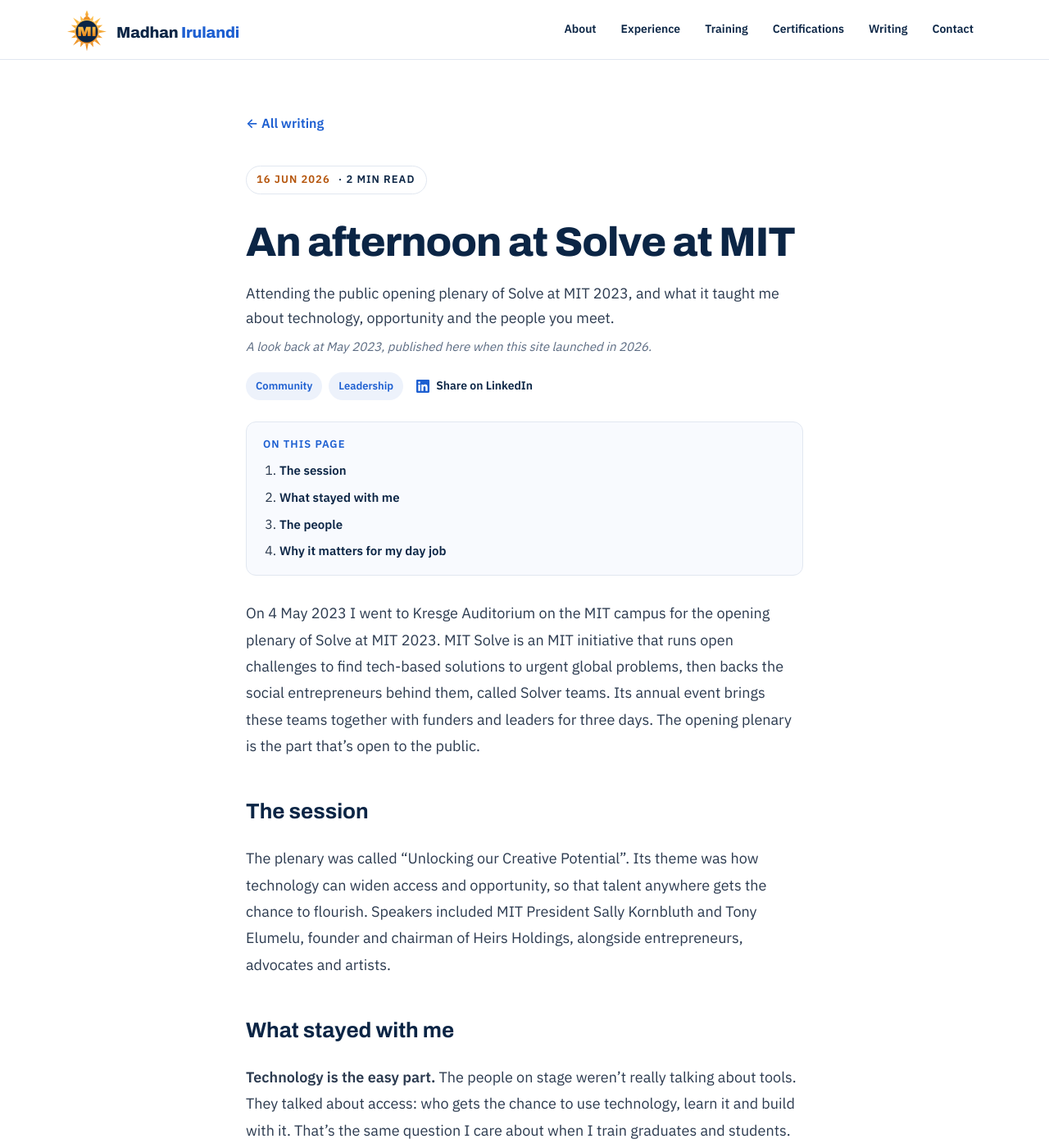
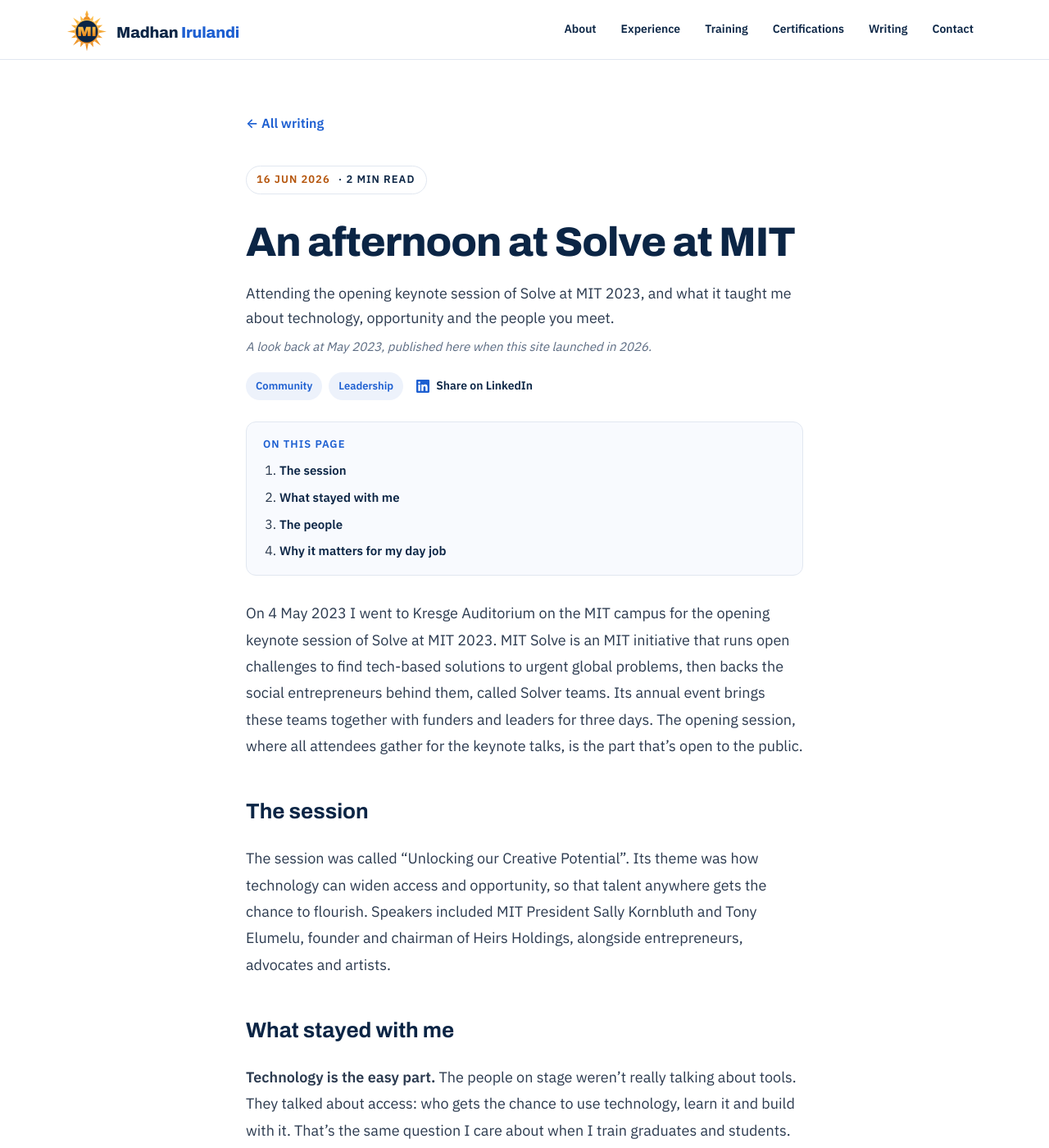
Before and after one commit to Madhan-I/Madhan-I.github.io, a Jekyll site: the page built from _posts/2026-06-16-solve-at-mit-2023.md, in a window 1280 px wide and 1400 px high. Shown: the whole window at 82% size. Built offline with Jekyll 4.4.1, drawn with Linux system fonts in a browser that asks for light colours; our own code applies the rules of GitHub Pages for plain Markdown files.

Commit message:
Solve at MIT: plain words instead of 'plenary'
Co-Authored-By: Claude Opus 5.5 <noreply@anthropic.com>
Claude-Session: https://claude.ai/code/session_01MFRrTt7LBDdX57m85KHNGp

```diff
--- a/_data/profile.yml
+++ b/_data/profile.yml
@@ -298,7 +298,7 @@ events:
     what: Built part of a team project combining image mapping with sentiment analysis, at Voxel51's computer vision hackathon on Northeastern's Boston campus
     when: Mar 2025
   - who: Solve at MIT 2023
-    what: Attended the public opening plenary of MIT Solve's annual event on technology for social impact, with MIT President Sally Kornbluth, at Kresge Auditorium
+    what: Attended the opening keynote session, open to the public, of MIT Solve's annual event on technology for social impact, with MIT President Sally Kornbluth, at Kresge Auditorium
     when: May 2023
   - who: Adobe Create Now Boston
     what: Saw Adobe demo its newest Firefly generative AI features across Photoshop, Illustrator and Express, at an in-person community evening in South Boston
--- a/_posts/2026-06-16-solve-at-mit-2023.md
+++ b/_posts/2026-06-16-solve-at-mit-2023.md
@@ -1,16 +1,16 @@
 ---
 title: "An afternoon at Solve at MIT"
 teaser: "Technology for social impact, seen from Kresge Auditorium"
-summary: Attending the public opening plenary of Solve at MIT 2023, and what it taught me about technology, opportunity and the people you meet.
+summary: Attending the opening keynote session of Solve at MIT 2023, and what it taught me about technology, opportunity and the people you meet.
 retro: "A look back at May 2023, published here when this site launched in 2026."
 tags: [Community, Leadership]
 ---
 
-On 4 May 2023 I went to Kresge Auditorium on the MIT campus for the opening plenary of Solve at MIT 2023. MIT Solve is an MIT initiative that runs open challenges to find tech-based solutions to urgent global problems, then backs the social entrepreneurs behind them, called Solver teams. Its annual event brings these teams together with funders and leaders for three days. The opening plenary is the part that's open to the public.
+On 4 May 2023 I went to Kresge Auditorium on the MIT campus for the opening keynote session of Solve at MIT 2023. MIT Solve is an MIT initiative that runs open challenges to find tech-based solutions to urgent global problems, then backs the social entrepreneurs behind them, called Solver teams. Its annual event brings these teams together with funders and leaders for three days. The opening session, where all attendees gather for the keynote talks, is the part that's open to the public.
 
 ## The session
 
-The plenary was called "Unlocking our Creative Potential". Its theme was how technology can widen access and opportunity, so that talent anywhere gets the chance to flourish. Speakers included MIT President Sally Kornbluth and Tony Elumelu, founder and chairman of Heirs Holdings, alongside entrepreneurs, advocates and artists.
+The session was called "Unlocking our Creative Potential". Its theme was how technology can widen access and opportunity, so that talent anywhere gets the chance to flourish. Speakers included MIT President Sally Kornbluth and Tony Elumelu, founder and chairman of Heirs Holdings, alongside entrepreneurs, advocates and artists.
 
 ## What stayed with me
 
```
